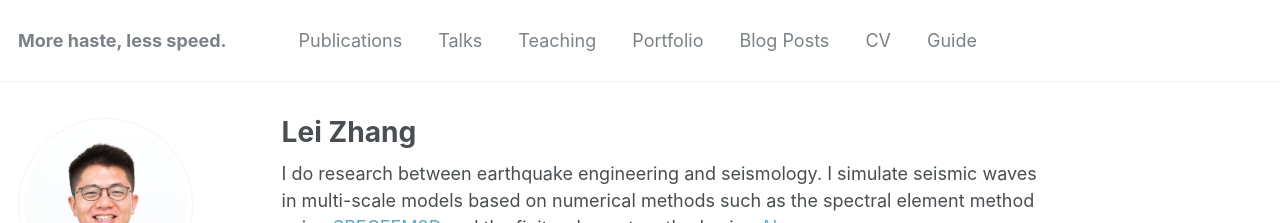
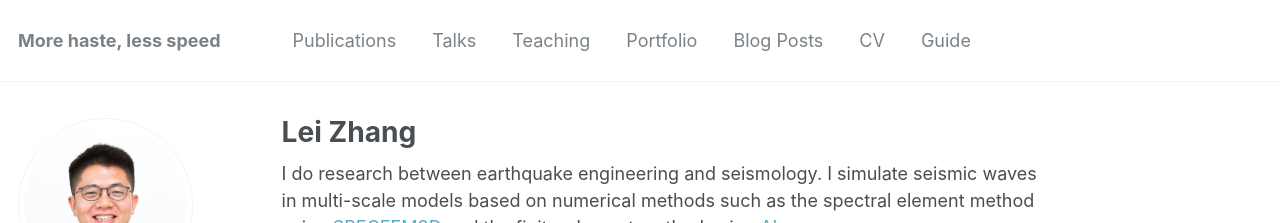
Before and after one commit to zhanglei911/zhanglei911.github.io, a Jekyll site: the page built from _pages/about.md, in a window 1280 px wide and 900 px high. Shown: the top 223 px of the window. Built offline with Jekyll 4.4.1, drawn with Linux system fonts in a browser that asks for light colours; some web fonts are replaced.

```diff
--- a/_config.yml
+++ b/_config.yml
@@ -7,7 +7,7 @@
 
 # Site Settings
 locale                   : "en-US"
-title                    : "More haste, less speed."
+title                    : "More haste, less speed"
 title_separator          : "-"
 name                     : &name "Lei Zhang"
 description              : &description "Ph.D student"
```
